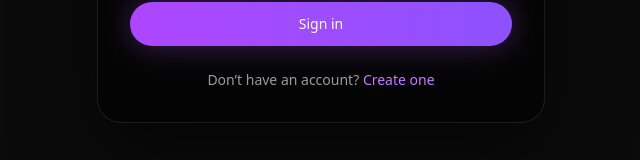
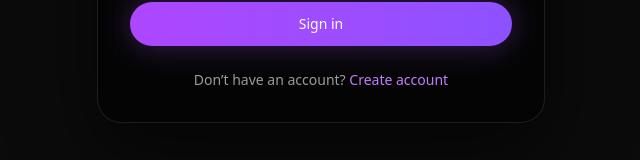
Before and after one commit to Saicharan-775/PrimeTradeAi, a React (Vite) app in the folder frontend/PrimeTradeAi/: page /login in a window 1280 px wide. Shown: the part 528-688 px from the top of the page, without its empty margins (319-959 px from the left). Built offline with nearby package versions, Linux system fonts and the light colour scheme; no server answers.

Commit message:
updated register file

```diff
--- a/frontend/PrimeTradeAi/src/pages/Login.jsx
+++ b/frontend/PrimeTradeAi/src/pages/Login.jsx
@@ -147,7 +147,7 @@ export default function Login() {
             to="/register"
             className="text-purple-400 hover:text-purple-300 transition"
           >
-            Create one
+            Create  account
           </Link>
         </p>
       </div>
```
